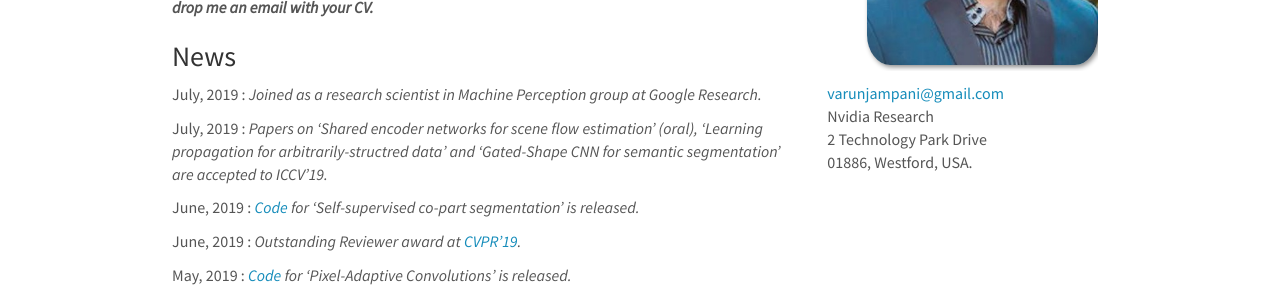
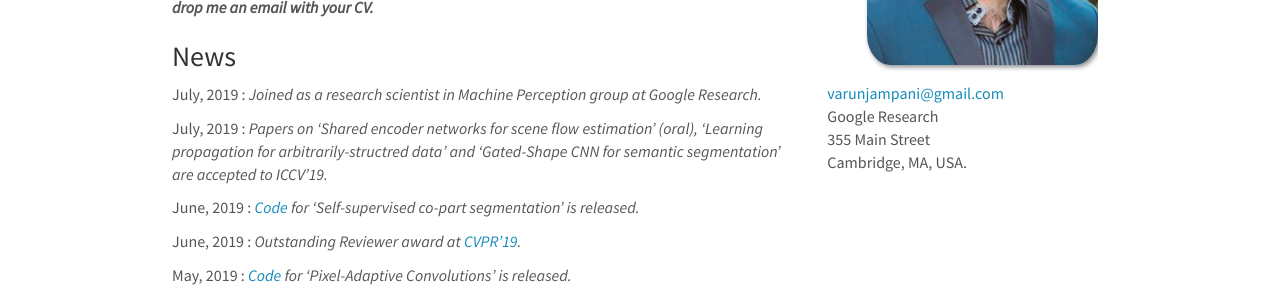
Before and after one commit to varunjampani/varunjampani.github.io, a Jekyll site: the page built from _pages/home.md, in a window 1280 px wide and 900 px high. Shown: the part 324-624 px from the top of the window. Built offline with Jekyll 4.4.1, drawn with Linux system fonts in a browser that asks for light colours; nearby versions of some CDN libraries.

Commit message:
Update home.md

```diff
--- a/_pages/home.md
+++ b/_pages/home.md
@@ -37,9 +37,9 @@ My work lies at the intersection of Computer Vision and Machine Learning. Specif
   <!-- <br clear="all" /> -->
 
   <A HREF="mailto:&#118;&#097;&#114;&#117;&#110;&#106;&#097;&#109;&#112;&#097;&#110;&#105;&#064;&#103;&#109;&#097;&#105;&#108;&#046;&#099;&#111;&#109;">&#118;&#097;&#114;&#117;&#110;&#106;&#097;&#109;&#112;&#097;&#110;&#105;&#064;&#103;&#109;&#097;&#105;&#108;&#046;&#099;&#111;&#109;</A> <br>
-  Nvidia Research <br>
-  2 Technology Park Drive<br>
-  01886, Westford, USA.<br>
+  Google Research <br>
+  355 Main Street<br>
+  Cambridge, MA, USA.<br>
 
 
 </div>
```
